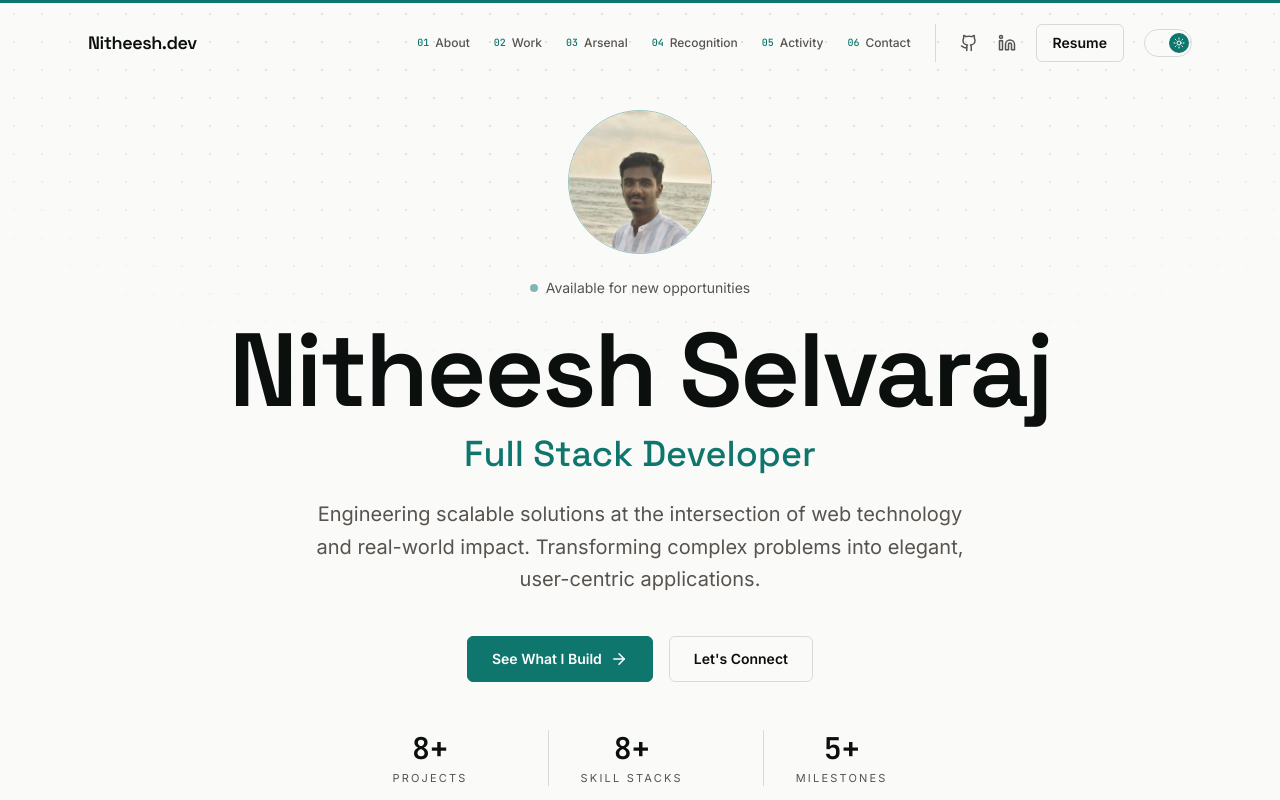
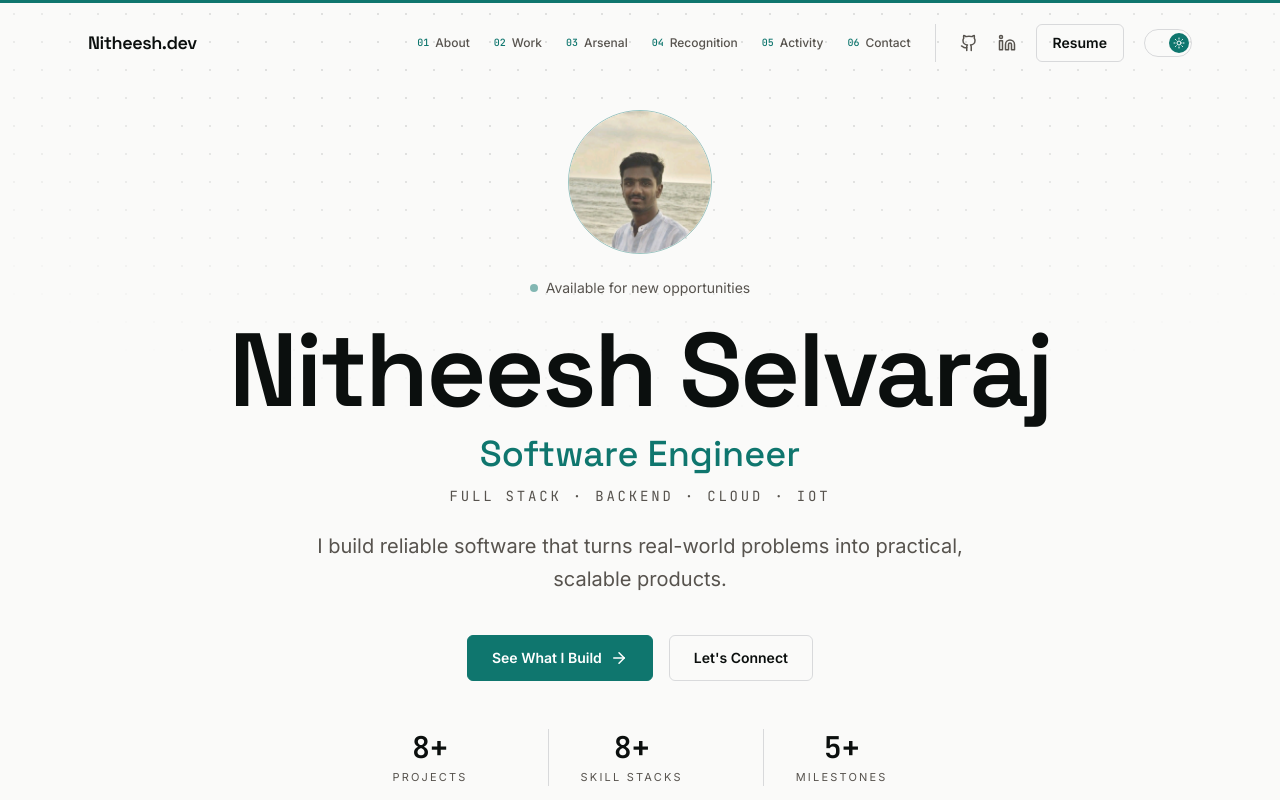
Before and after one commit to nitheesh1122/portfolio, a React (Vite) app: page / in a window 1280 px wide. Shown: the top 800 px of the page. Built offline with nearby package versions, Linux system fonts and the light colour scheme.

Commit message:
release: portfolio v2 redesign

```diff
--- a/index.html
+++ b/index.html
@@ -4,22 +4,22 @@
     <meta charset="UTF-8" />
     <link rel="icon" type="image/png" href="/favicon.png" />
     <meta name="viewport" content="width=device-width, initial-scale=1.0" />
-    <title>Nitheesh S | Full Stack Developer</title>
-    <meta name="description" content="Portfolio of Nitheesh S, a Full Stack Developer specializing in MERN stack, React, and IoT solutions." />
-    <meta name="keywords" content="Nitheesh S, Full Stack Developer, MERN, React, Node.js, TypeScript, Portfolio, IoT" />
+    <title>Nitheesh S | Software Engineer</title>
+    <meta name="description" content="Portfolio of Nitheesh S, a Software Engineer specializing in full-stack, backend, and DevOps engineering with MERN, React, and IoT solutions." />
+    <meta name="keywords" content="Nitheesh S, Software Engineer, Full Stack, Backend, DevOps, MERN, React, Node.js, TypeScript, Portfolio, IoT" />
     <meta name="author" content="Nitheesh S" />
     <meta name="robots" content="index, follow" />
     <link rel="canonical" href="https://nitheesh-portfolio.netlify.app/" />
 
     <meta property="og:type" content="website" />
-    <meta property="og:title" content="Nitheesh S | Full Stack Developer" />
+    <meta property="og:title" content="Nitheesh S | Software Engineer" />
     <meta property="og:description" content="Portfolio of Nitheesh S featuring full-stack case studies, achievements, technical skills, and contact information." />
     <meta property="og:url" content="https://nitheesh-portfolio.netlify.app/" />
     <meta property="og:image" content="https://nitheesh-portfolio.netlify.app/profile.png" />
     <meta property="og:site_name" content="Nitheesh Portfolio" />
 
     <meta name="twitter:card" content="summary_large_image" />
-    <meta name="twitter:title" content="Nitheesh S | Full Stack Developer" />
+    <meta name="twitter:title" content="Nitheesh S | Software Engineer" />
     <meta name="twitter:description" content="Explore projects, certifications, and code activity by Nitheesh S." />
     <meta name="twitter:image" content="https://nitheesh-portfolio.netlify.app/profile.png" />
     <link rel="preconnect" href="https://fonts.googleapis.com">
@@ -40,7 +40,7 @@
         "@context": "https://schema.org",
         "@type": "Person",
         "name": "Nitheesh S",
-        "jobTitle": "Full Stack Developer",
+        "jobTitle": "Software Engineer",
         "url": "https://nitheesh-portfolio.netlify.app/",
         "image": "https://nitheesh-portfolio.netlify.app/profile.png",
         "email": "mailto:nitheeshselvaraj01@gmail.com",
--- a/src/App.tsx
+++ b/src/App.tsx
@@ -25,7 +25,7 @@ function App() {
 
     const handleVisibilityChange = () => {
       if (document.hidden) {
-        document.title = "Nitheesh S | Full Stack Developer";
+        document.title = "Nitheesh S | Software Engineer";
       } else {
         document.title = originalTitle;
       }
--- a/src/components/sections/Hero.tsx
+++ b/src/components/sections/Hero.tsx
@@ -143,10 +143,19 @@ const Hero = () => {
                         initial={{ opacity: 0, y: 20 }}
                         animate={{ opacity: 1, y: 0 }}
                         transition={{ duration: 0.6, delay: 0.22 }}
-                        className="text-2xl md:text-4xl font-display font-medium mb-6 text-brand-accent"
+                        className="text-2xl md:text-4xl font-display font-medium mb-3 text-brand-accent"
                     >
                         {personalInfo.role}
                     </motion.h2>
+
+                    <motion.p
+                        initial={{ opacity: 0, y: 20 }}
+                        animate={{ opacity: 1, y: 0 }}
+                        transition={{ duration: 0.6, delay: 0.25 }}
+                        className="font-mono text-xs sm:text-sm uppercase tracking-[0.2em] text-muted mb-6"
+                    >
+                        {personalInfo.specialization}
+                    </motion.p>
 
                     <motion.p
                         initial={{ opacity: 0, y: 20 }}
--- a/src/components/ui/Reveal.tsx
+++ b/src/components/ui/Reveal.tsx
@@ -27,7 +27,7 @@ export const Reveal = ({ children, width = "fit-content", delay = 0.25 }: Props)
                 }}
                 initial="hidden"
                 animate={mainControls}
-                transition={{ duration: 0.5, delay: delay }}
+                transition={{ duration: 1.5, delay: delay }}
             >
                 {children}
             </motion.div>
--- a/src/data/portfolio.ts
+++ b/src/data/portfolio.ts
@@ -3,8 +3,9 @@ import type { Project, Education, Award, Certification, SkillCategory } from '..
 export const personalInfo = {
     name: "Nitheesh.dev",
     fullName: "Nitheesh Selvaraj",
-    role: "Full Stack Developer",
-    tagline: "Engineering scalable solutions at the intersection of web technology and real-world impact. Transforming complex problems into elegant, user-centric applications.",
+    role: "Software Engineer",
+    specialization: "Full Stack · Backend · Cloud · IoT",
+    tagline: "I build reliable software that turns real-world problems into practical, scalable products.",
     location: "Erode, Tamil Nadu, India",
     email: "nitheeshselvaraj01@gmail.com",
     phone: "+91 6381763494",
```
